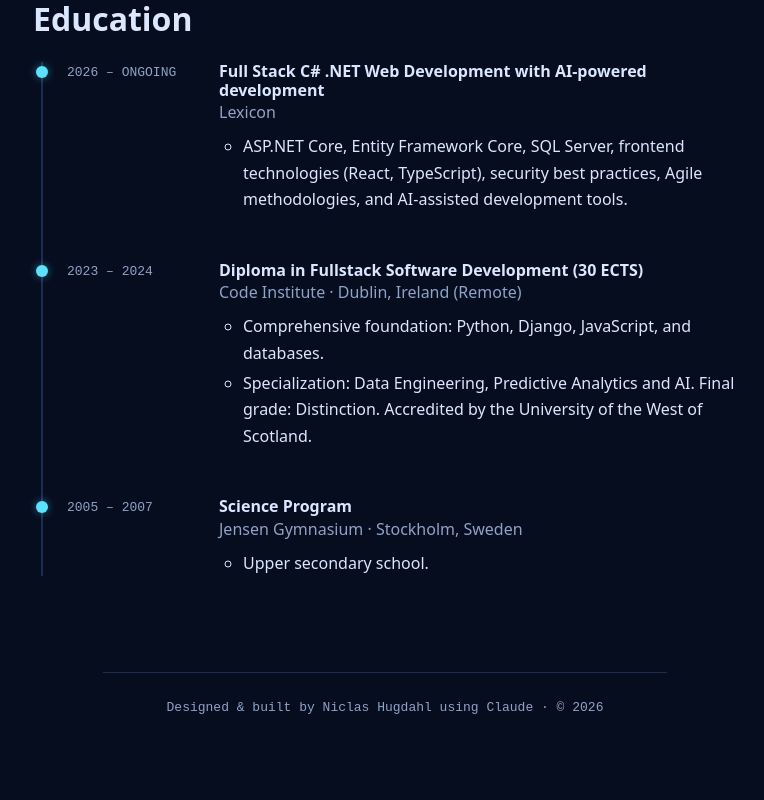
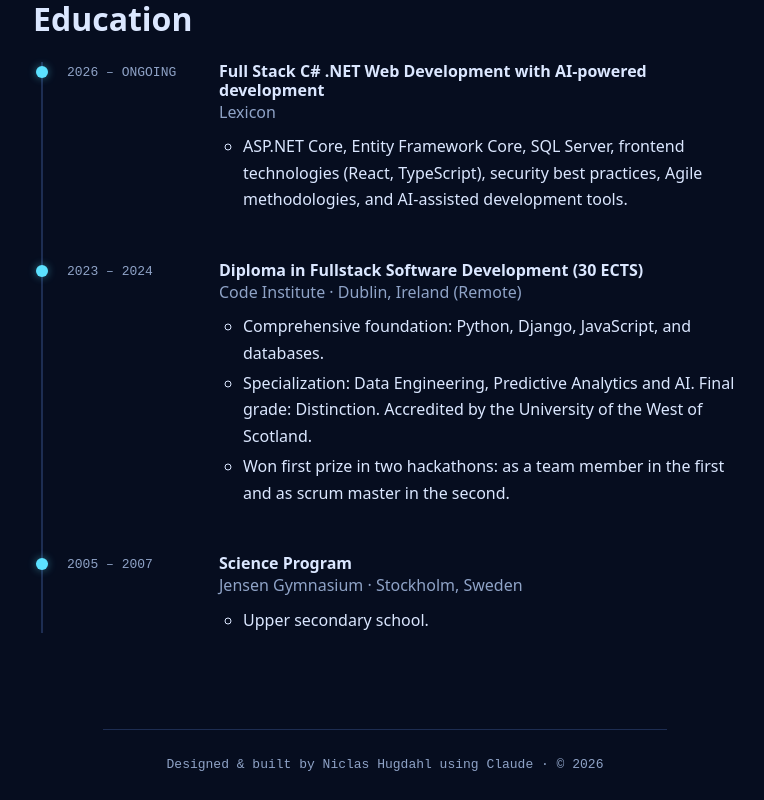
Before and after one commit to NiclO1337/frontend-projects, a React (Vite) app in the folder project3-portfolio-website/: page /resume in a window 1280 px wide. Shown: the part 1000-1800 px from the top of the page, without its empty margins (495-1259 px from the left). Before the commit the page ends 1743 px from the top, so only its background shows below. Built offline with nearby package versions, Linux system fonts and the light colour scheme.

Commit message:
project-3: add hackathons to resume

```diff
--- a/project3-portfolio-website/src/data/education.js
+++ b/project3-portfolio-website/src/data/education.js
@@ -21,6 +21,7 @@ export const education = [
     bullets: [
       "Comprehensive foundation: Python, Django, JavaScript, and databases.",
       "Specialization: Data Engineering, Predictive Analytics and AI. Final grade: Distinction. Accredited by the University of the West of Scotland.",
+      "Won first prize in two hackathons: as a team member in the first and as scrum master in the second.",
     ],
   },
   {
```
